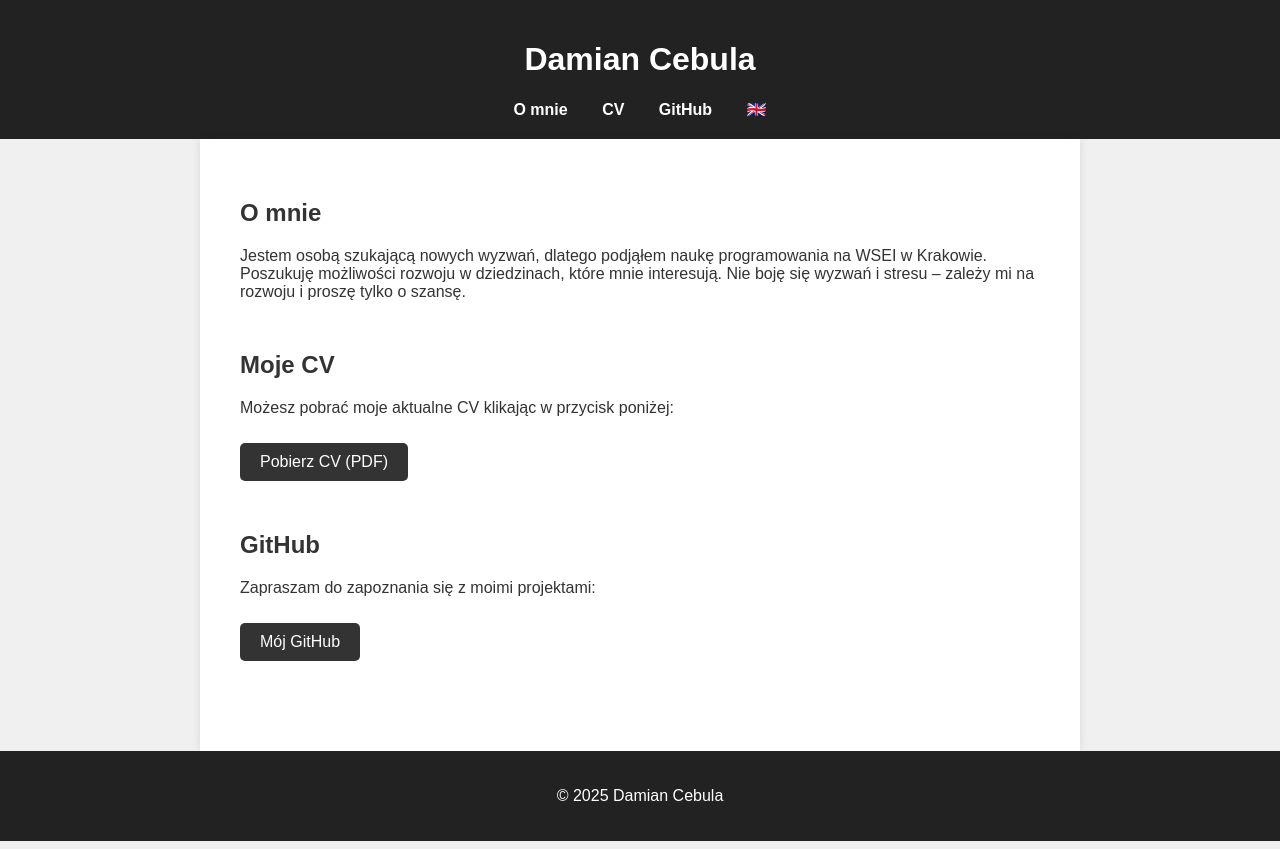
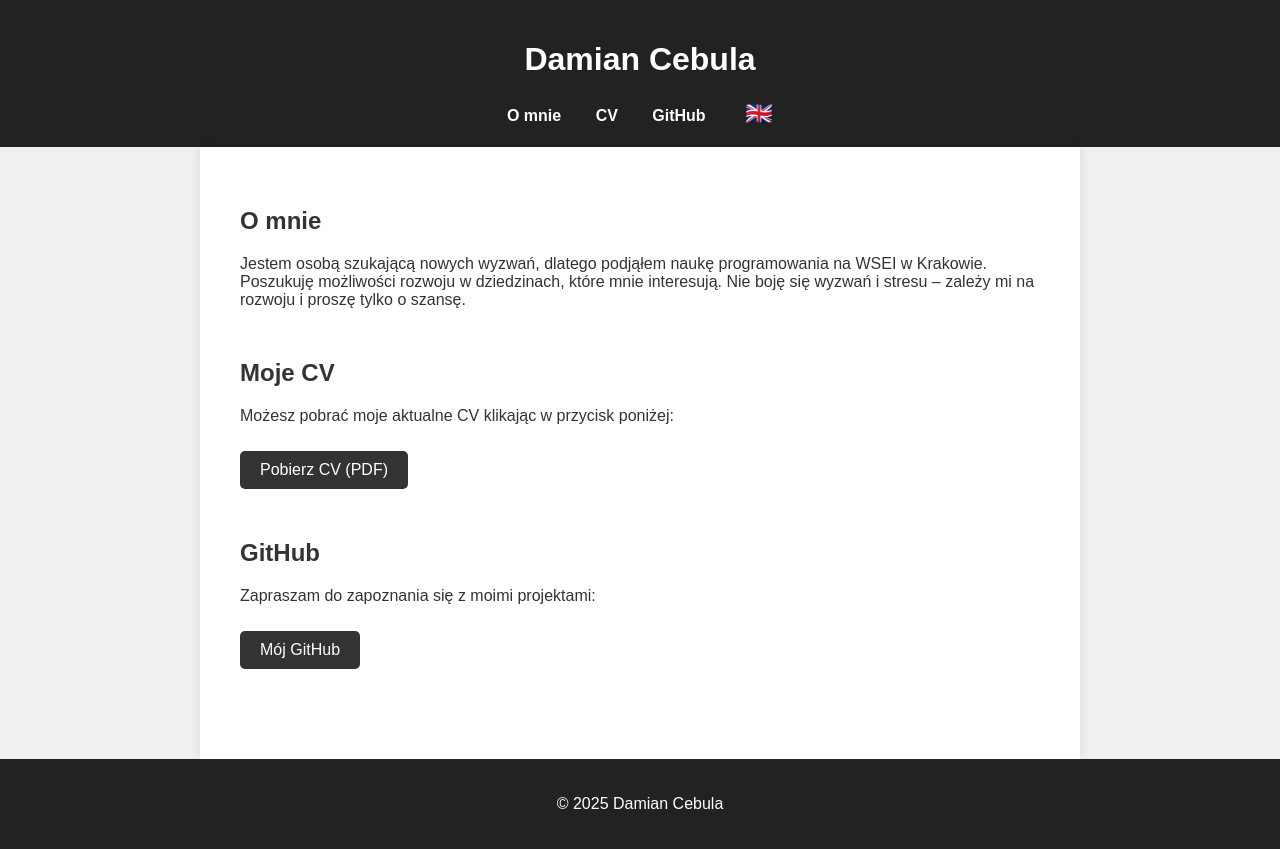
Before and after one commit to Hinos307/damiancebula.github.io, a plain HTML site: page index.html in a window 1280 px wide. Drawn offline with Linux system fonts and the light colour scheme.

Commit message:
Update style.css

```diff
--- a/style.css
+++ b/style.css
@@ -45,3 +45,12 @@ footer {
   background: #222;
   color: white;
 }
+.lang-switch {
+  font-size: 1.4rem;
+  margin-left: 20px;
+  transition: transform 0.2s;
+}
+
+.lang-switch:hover {
+  transform: scale(1.2);
+}
```
